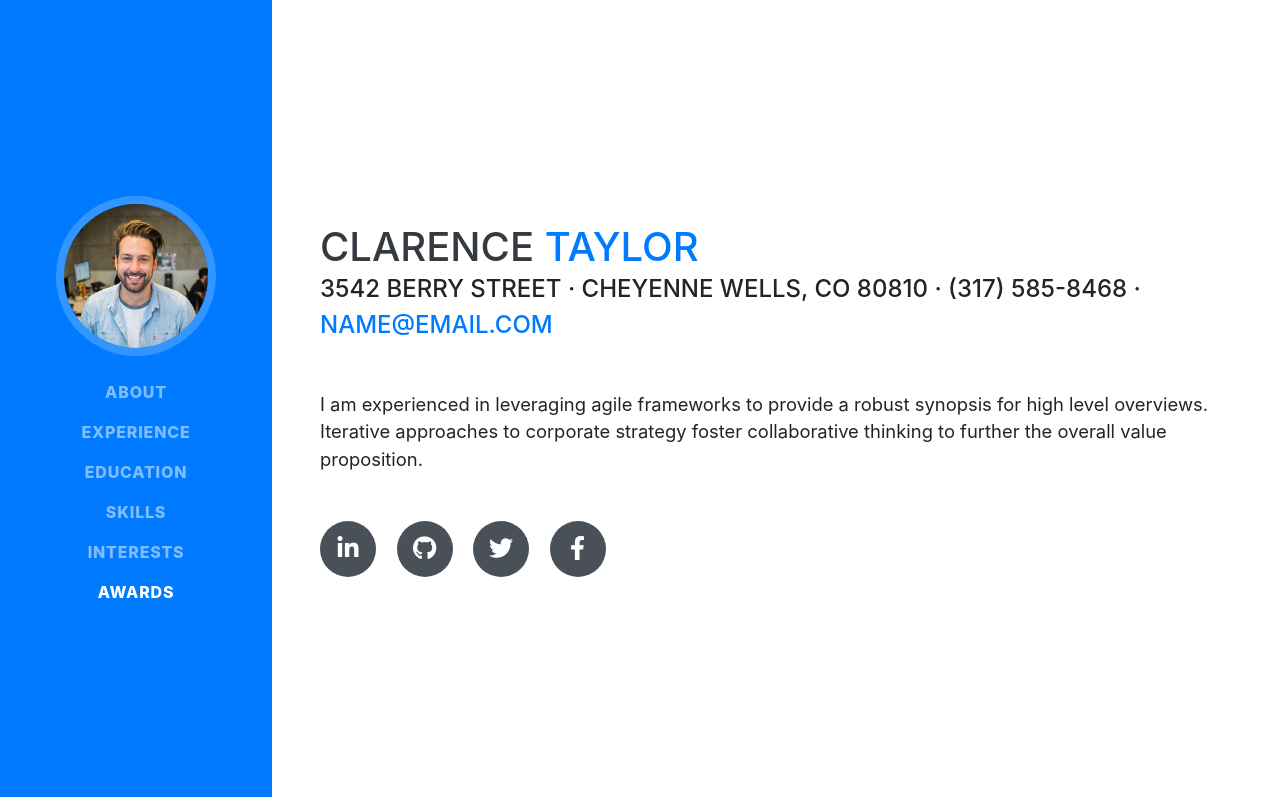
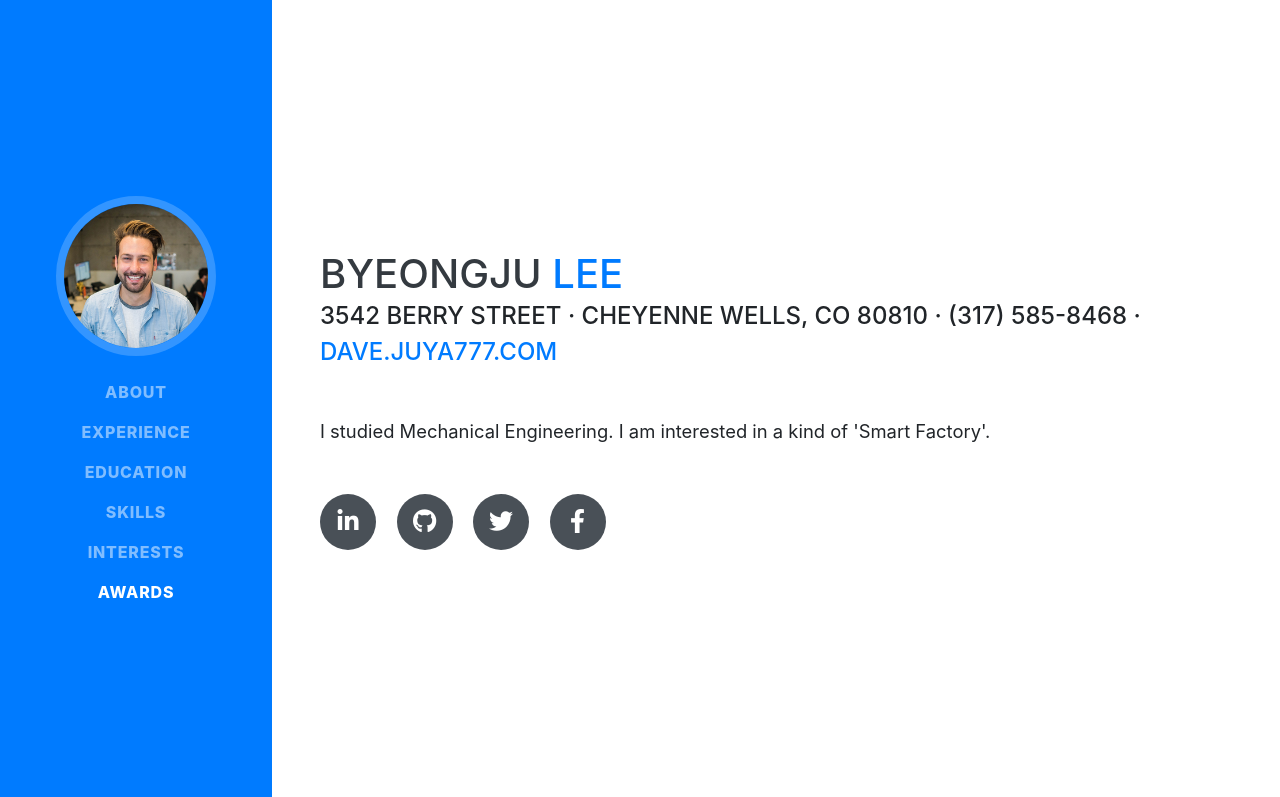
Before and after one commit to byeongjulee222/byeongjulee222.github.io, a website with bundled scripts: page index.html in a window 1280 px wide. Shown: the top 797 px of the page. Built offline with nearby package versions, Linux system fonts and the light colour scheme; a web font is replaced by a local one.

Commit message:
second commit

```diff
--- a/index.html
+++ b/index.html
@@ -63,13 +63,13 @@
 
     <section class="resume-section p-3 p-lg-5 d-flex align-items-center" id="about">
       <div class="w-100">
-        <h1 class="mb-0">Clarence
-          <span class="text-primary">Taylor</span>
+        <h1 class="mb-0">Byeongju
+          <span class="text-primary">Lee</span>
         </h1>
         <div class="subheading mb-5">3542 Berry Street · Cheyenne Wells, CO 80810 · (317) 585-8468 ·
-          <a href="mailto:name@email.com">name@email.com</a>
+          <a href="mailto:name@email.com">dave.juya777.com</a>
         </div>
-        <p class="lead mb-5">I am experienced in leveraging agile frameworks to provide a robust synopsis for high level overviews. Iterative approaches to corporate strategy foster collaborative thinking to further the overall value proposition.</p>
+        <p class="lead mb-5">I studied Mechanical Engineering. I am interested in a kind of 'Smart Factory'.</p>
         <div class="social-icons">
           <a href="#">
             <i class="fab fa-linkedin-in"></i>
```
